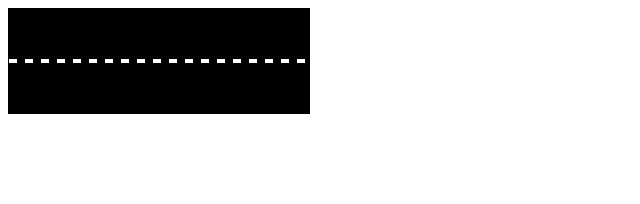
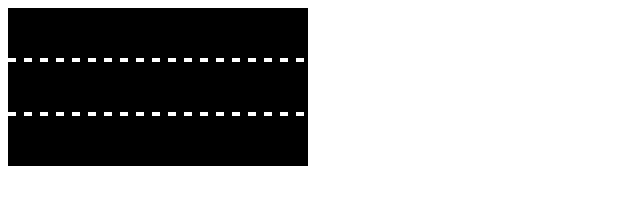
Before and after one commit to Helga-Helga/road-traffic-animation, a plain HTML site: page road.htm in a window 1280 px wide. Shown: the whole page, without its empty margins (0-640 px from the left). Drawn offline with Linux system fonts and the light colour scheme.

Commit message:
Removed style for canvas

```diff
--- a/road.htm
+++ b/road.htm
@@ -9,7 +9,7 @@
         if (canvas.getContext){
           var ctx = canvas.getContext('2d');
 
-          var lanes = 2;
+          var lanes = 3;
           var laneHeight = 50;
           var roadHeight = lanes * laneHeight + (lanes - 1) * 4;
 
@@ -33,9 +33,6 @@
         }
       }
     </script>
-    <style type="text/css">
-      canvas { border: 1px solid black; }
-    </style>
   </head>
   <body onload="draw();">
     <canvas id="canvas"></canvas>
```
